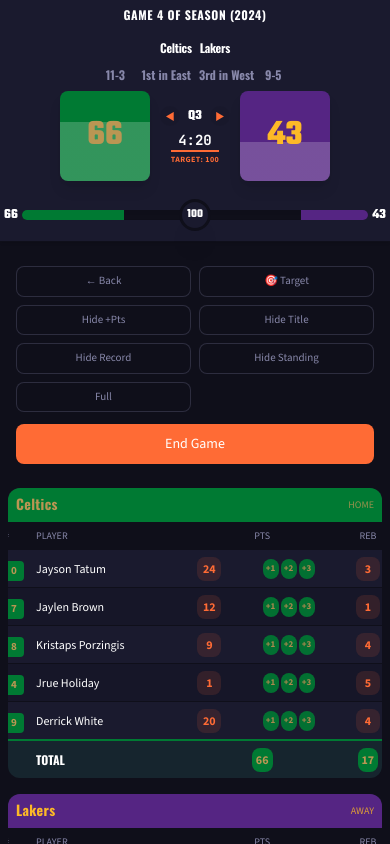
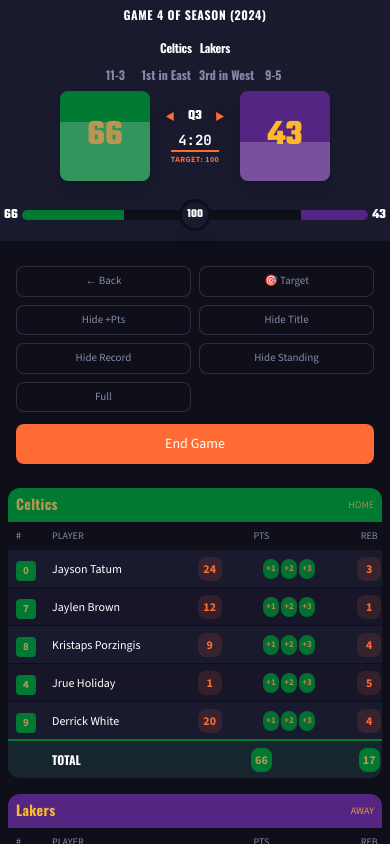
Before and after one commit to grayhaven7/scorebug, a React (Vite) app: page / in a window 390 px wide. Both pictures are taken after a click on the button "Resume Game". Shown: the top 844 px of the page. Built offline with nearby package versions, Linux system fonts and the light colour scheme.

Commit message:
Refactor GamePage table layout for improved visual consistency and responsiveness. Adjust padding and margin properties for table cells to enhance alignment and readability across devices.

```diff
--- a/src/pages/GamePage.tsx
+++ b/src/pages/GamePage.tsx
@@ -177,18 +177,18 @@
       </div>
 
       {/* Stats Table */}
-      <div className="overflow-x-auto -mx-2 sm:mx-0">
+      <div className="overflow-x-auto">
         <table className="w-full min-w-[500px]">
           <thead>
             <tr style={{ backgroundColor: currentTheme.backgroundColor }}>
               <th
-                className="px-1 sm:px-2 md:px-3 py-1.5 md:py-2 text-left text-[10px] sm:text-[11px] md:text-xs font-medium w-8 sm:w-10"
+                className="px-2 sm:px-2 md:px-3 py-1.5 sm:py-2 md:py-2 text-left text-[10px] sm:text-[11px] md:text-xs font-medium w-8 sm:w-10"
                 style={{ color: currentTheme.textSecondary }}
               >
                 #
               </th>
               <th
-                className="px-1 sm:px-2 md:px-3 py-1.5 md:py-2 text-left text-[10px] sm:text-[11px] md:text-xs font-medium min-w-[70px] sm:min-w-[80px]"
+                className="px-2 sm:px-2 md:px-3 py-1.5 sm:py-2 md:py-2 text-left text-[10px] sm:text-[11px] md:text-xs font-medium min-w-[70px] sm:min-w-[80px]"
                 style={{ color: currentTheme.textSecondary }}
               >
                 PLAYER
@@ -197,7 +197,7 @@
                 <th
                   key={stat}
                   colSpan={stat === 'points' && settings.scoreboardConfig.showQuickPoints ? 2 : 1}
-                  className="px-1 sm:px-2 md:px-3 py-1.5 md:py-2 text-center text-[10px] sm:text-[11px] md:text-xs font-medium"
+                  className="px-2 sm:px-2 md:px-3 py-1.5 sm:py-2 md:py-2 text-center text-[10px] sm:text-[11px] md:text-xs font-medium"
                   style={{ color: currentTheme.textSecondary }}
                 >
                   {statLabels[stat].slice(0, 3)}
@@ -218,7 +218,7 @@
                       : currentTheme.backgroundColor + '40',
                 }}
               >
-                <td className="px-1 sm:px-2 md:px-3 py-1.5 md:py-2">
+                <td className="px-2 sm:px-2 md:px-3 py-1.5 sm:py-2 md:py-2">
                   <span
                     className="inline-block w-5 h-5 sm:w-6 sm:h-6 md:w-8 md:h-6 rounded text-center text-[11px] sm:text-xs md:text-sm font-bold leading-5 sm:leading-6 md:leading-6"
                     style={{
@@ -229,13 +229,13 @@
                     {player.jerseyNumber}
                   </span>
                 </td>
-                <td className="px-1 sm:px-2 md:px-3 py-1.5 md:py-2 font-medium text-xs sm:text-sm md:text-base truncate max-w-[80px] sm:max-w-[100px]">{player.playerName}</td>
+                <td className="px-2 sm:px-2 md:px-3 py-1.5 sm:py-2 md:py-2 font-medium text-xs sm:text-sm md:text-base truncate max-w-[80px] sm:max-w-[100px]">{player.playerName}</td>
                 {enabledStats.map(stat => {
                   const cellId = `${teamType}-${player.playerId}-${stat}`;
                   const value = player[stat as keyof PlayerGameStats];
                   return (
                     <>
-                      <td key={stat} className="px-0.5 sm:px-1 md:px-2 py-1.5 md:py-2 text-center">
+                      <td key={stat} className="px-1 sm:px-1 md:px-2 py-1.5 sm:py-2 md:py-2 text-center">
                         <button
                           onClick={e => handleStatClick(teamType, player.playerId, stat as keyof PlayerGameStats, e)}
                           className={`w-6 h-6 sm:w-8 sm:h-8 md:w-10 md:h-8 rounded font-bold text-xs sm:text-sm md:text-base transition-all hover:scale-110 cursor-pointer ${
@@ -252,7 +252,7 @@
                         </button>
                       </td>
                       {stat === 'points' && settings.scoreboardConfig.showQuickPoints && (
-                        <td className="px-0.5 sm:px-1 py-1.5 md:py-2 text-center min-w-[50px] sm:min-w-[60px] md:w-24">
+                        <td className="px-1 sm:px-1 md:px-2 py-1.5 sm:py-2 md:py-2 text-center min-w-[50px] sm:min-w-[60px] md:w-24">
                           <div className="flex gap-0.5 sm:gap-1 justify-center">
                             {[1, 2, 3].map(pts => (
                               <button
@@ -285,12 +285,12 @@
                 backgroundColor: team.primaryColor + '20',
               }}
             >
-              <td className="px-1 sm:px-2 md:px-3 py-1.5 md:py-2"></td>
-              <td className="px-1 sm:px-2 md:px-3 py-1.5 md:py-2 text-xs sm:text-sm md:text-base" style={{ fontFamily: currentTheme.headerFont }}>
+              <td className="px-2 sm:px-2 md:px-3 py-1.5 sm:py-2 md:py-2"></td>
+              <td className="px-2 sm:px-2 md:px-3 py-1.5 sm:py-2 md:py-2 text-xs sm:text-sm md:text-base" style={{ fontFamily: currentTheme.headerFont }}>
                 TOTAL
               </td>
               {enabledStats.map(stat => (
-                <td key={stat} colSpan={stat === 'points' && settings.scoreboardConfig.showQuickPoints ? 2 : 1} className="px-0.5 sm:px-1 md:px-2 py-1.5 md:py-2 text-center">
+                <td key={stat} colSpan={stat === 'points' && settings.scoreboardConfig.showQuickPoints ? 2 : 1} className="px-1 sm:px-1 md:px-2 py-1.5 sm:py-2 md:py-2 text-center">
                   <span
                     className="inline-block px-1 sm:px-1.5 md:px-0 md:w-10 h-6 sm:h-7 md:h-8 leading-6 sm:leading-7 md:leading-8 rounded font-bold text-xs sm:text-sm md:text-base"
                     style={{
```
